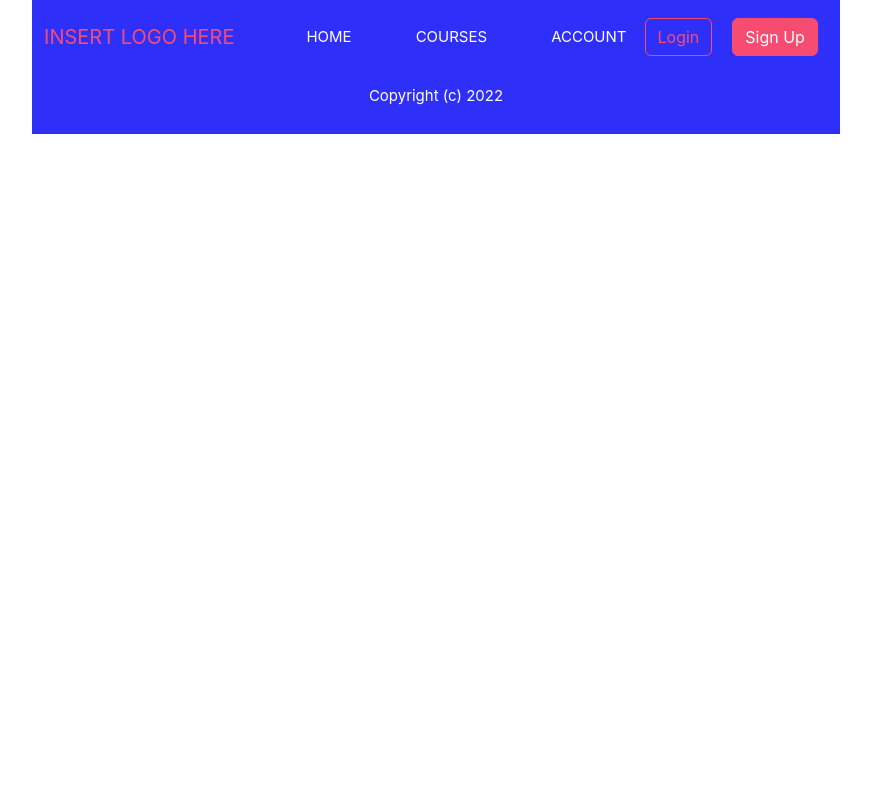
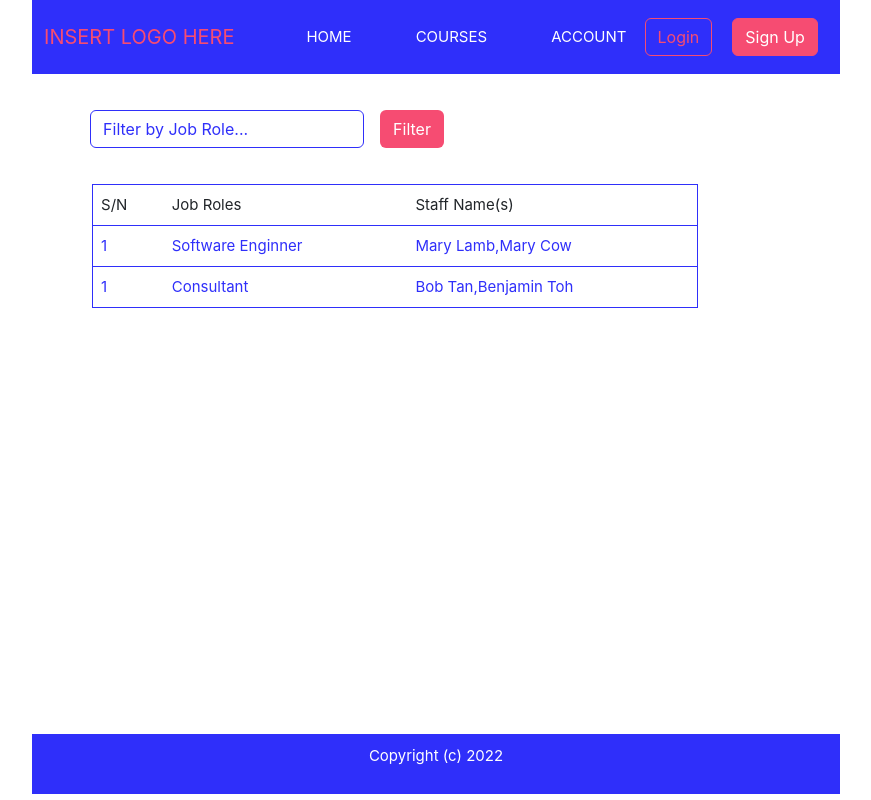
Before and after one commit to Shubhash007/SPM-Course-Management, a Vue app in the folder frontend/: page /ViewRoles in a window 1280 px wide. Shown: the whole page, without its empty margins (204-1075 px from the left). Built offline with nearby package versions, Linux system fonts and the light colour scheme.

Commit message:
HR View Roles UI

```diff
--- a/frontend/src/router/index.js
+++ b/frontend/src/router/index.js
@@ -2,6 +2,7 @@ import { createRouter, createWebHistory } from "vue-router";
 import HomeView from "../views/HomeView.vue";
 import CreateRole from "../views/CreateRole.vue";
 import HRHome from "../views/HRHome.vue";
+import ViewRoles from "../views/ViewRoles.vue";
 
 const router = createRouter({
   history: createWebHistory(import.meta.env.BASE_URL),
@@ -18,7 +19,12 @@ const router = createRouter({
     {
       path: "/CreateRole",
       component: CreateRole,
+    },
+    {
+      path: "/ViewRoles",
+      component: ViewRoles,
     }
+
   ],
 });
 
--- a/frontend/src/views/HRHome.vue
+++ b/frontend/src/views/HRHome.vue
@@ -1,4 +1,5 @@
 <template>
+    <!-- Create Role / Skill -->
     <div class="row p-5" id="row">
         <div class="col-sm-6">
             <div class="card">
@@ -14,9 +15,21 @@
             <div class="card-body">
                 <h5 class="card-title">Create a New Skill</h5>
                 <p class="card-text">Input a new skill into the system. You will not be able to create an existing skill.</p>
-                <a href="#" class="btn" id="card-button">Create Skill</a>
+                <router-link class="btn" id="card-button" to="#">Create Skill</router-link>
+            </div>
+            </div>
+        </div>
+
+        <!-- View Roles / Skills -->
+        <div class="col-sm-6">
+            <div class="card">
+            <div class="card-body">
+                <h5 class="card-title">View Roles</h5>
+                <p class="card-text">View all roles to keep track of unfilled roles in the company</p>
+                <router-link class="btn" id="card-button" to="/ViewRoles">View Roles</router-link>
             </div>
             </div>
         </div>
     </div>
+
 </template>
--- /dev/null
+++ b/frontend/src/views/ViewRoles.vue
@@ -0,0 +1,75 @@
+<template>
+    <div style="min-height: 80vh;">
+        <div class="row g-3" style="margin: 20px 50px;">
+            <div class="col-auto">
+                <label for="filter" class="visually-hidden">Filter</label>
+                <input type="text" class="form-control filter-textbox" id="filter" placeholder="Filter by Job Role...">
+            </div>
+            <div class="col-auto">
+                <button type="submit" class="btn filter-button mb-3">Filter</button>
+            </div>
+        </div>
+        <table class="table table-responsive" style="width: 75%; border-color: #2F2FFA; margin: 20px 60px;" border="#2F2FFA">
+            <thead>
+                <tr>
+                <th scope="col">S/N</th>
+                <th scope="col">Job Roles</th>
+                <th scope="col">Staff Name(s)</th>
+                <!-- <th></th> -->
+                </tr>
+            </thead>
+            <tbody>
+                <tr v-for="(role, index) in roles">
+                    <th scope="row" style="color: #2F2FFA">1</th>
+                    <td>{{ role.RoleName }}</td>
+                    <td>{{ role.StaffNames.toString() }}</td>
+                    <!-- <td width="150px"><button href="#" class="btn filter-button" style="transform: scale(0.7); margin: -10px;">Assign Role</button></td> -->
+                </tr>
+            </tbody>
+        </table>
+    </div>
+</template>
+<script>
+    export default{
+        data(){
+            return{
+                roles: [
+                    {
+                        RoleName: "Software Enginner",
+                        StaffNames: ["Mary Lamb", "Mary Cow"]
+                    },
+                    {
+                        RoleName: "Consultant",
+                        StaffNames: ["Bob Tan", "Benjamin Toh"]
+                    }
+                ],
+            }
+        }
+    }
+</script>
+<style scoped>
+    #filter{
+        border-color: #2F2FFA;
+    }
+
+    #filter::placeholder{
+        color: #2F2FFA;
+    }
+
+    .filter-textbox:focus{
+        box-shadow: #F64C72;
+    }
+
+    .filter-button{
+        background-color: #F64C72;
+        color: white;
+    }
+
+    .filter-button:hover{
+        background-color: #F64C72;
+        color: black;
+    }
+    td{
+        color: #2F2FFA;
+    }
+</style>
```
